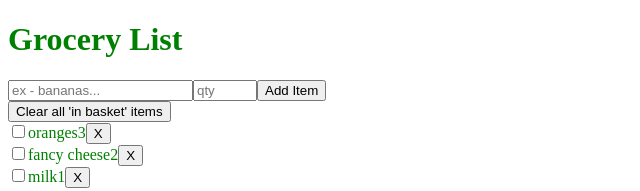
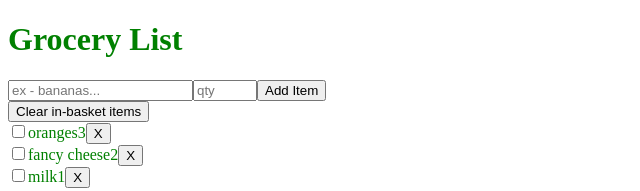
Before and after one commit to LKWLaLa/basket, a React app: page / in a window 1280 px wide. Shown: the top 191 px of the page, without its empty margins (0-640 px from the left). Built offline with nearby package versions, Linux system fonts and the light colour scheme; the HTML template or start-up script is replaced by a standard one.

Commit message:
add basket items to state and ability to clear in-basket items from list

```diff
--- a/src/components/ListContainer.js
+++ b/src/components/ListContainer.js
@@ -11,7 +11,8 @@ class ListContainer extends Component {
         {name: "oranges", quantity: 3, inBasket: false, id: 1},
         {name: "fancy cheese", quantity: 2, inBasket: false, id: 2},
         {name: "milk", quantity: 1, inBasket: false, id: 3}
-      ]
+      ],
+      basket: []
     }
   }
 
@@ -30,22 +31,32 @@ class ListContainer extends Component {
   }
 
   toggleInBasket = (id) => {
-    let newItems = [...this.state.items].map(item => {
+    let newItems = this.state.items.map(item => {
       if(item.id === parseInt(id)){
         item.inBasket = !item.inBasket
       }
       return item
     })
-    this.setState({ items: newItems})
+    let basketItems = this.state.items.filter(
+      item => item.inBasket === true)
+    this.setState({ items: newItems, basket: basketItems})
   }
+
+  clearInBasket = () => {
+      let nonBasketItems = this.state.items.filter(
+      item => item.inBasket === false)
+      this.setState({ items: nonBasketItems, showInBasket: false})
+  }
+
+
 
   render(){
     return (
       <div className="list-container">
         <h1>Grocery List</h1>
         <AddItem addNewItem={this.addNewItem}/>
-        <button className="clear-basket-items">
-          Clear all 'in basket' items
+        <button className="clear-basket-items" onClick={this.clearInBasket}>
+          Clear in-basket items
         </button>
         <List items={this.state.items} deleteItem={this.deleteItem}
           toggleInBasket={this.toggleInBasket}/>
```
